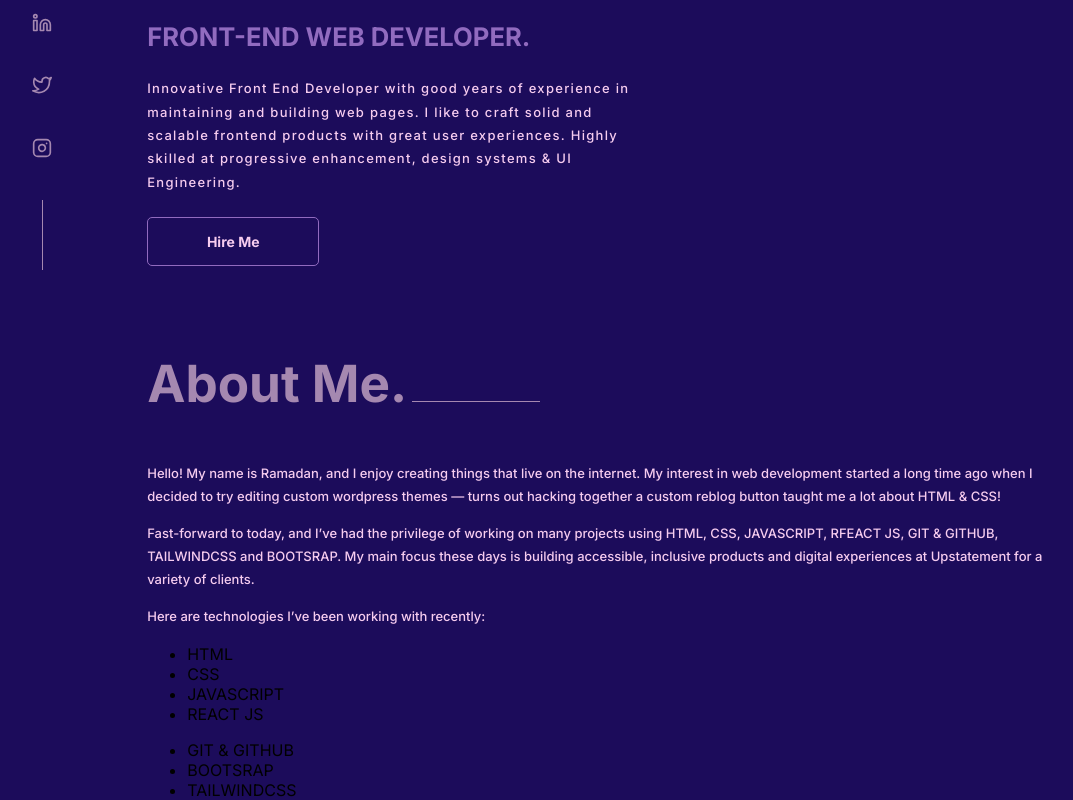
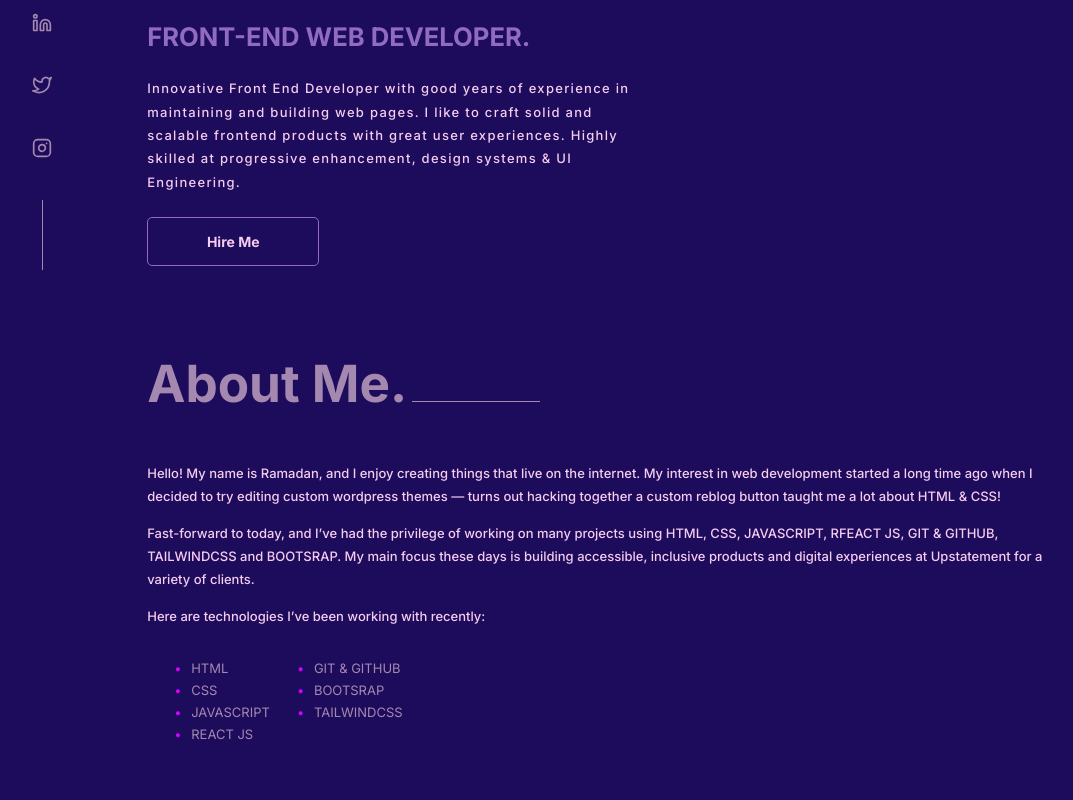
Before and after one commit to rambey-coder/Portfolio-app, a React (Create React App) app: page / in a window 1280 px wide. Shown: the part 356-1156 px from the top of the page, without its empty margins (32-1105 px from the left). After the commit the page ends 1117 px from the top, so only its background shows below. Built offline with nearby package versions, Linux system fonts and the light colour scheme.

Commit message:
about writeup done

```diff
--- a/src/App.js
+++ b/src/App.js
@@ -12,7 +12,7 @@ function App() {
         setLoading(true)
         setTimeout(() => {
             setLoading(false)
-        }, 7000)
+        }, 6000)
     },[])
 
     const override = `
--- a/src/Components/About.css
+++ b/src/Components/About.css
@@ -42,3 +42,23 @@
     line-height: 1.8;
     font-weight: 500;
 }
+
+.second {
+    display: flex;
+}
+
+ul li {
+    font-size: 13px;
+    color: #a588b0;
+    font-weight: 400;
+    line-height: 1.7;
+    list-style-type: none;
+}
+
+ul li::before {
+    content: "\2022";
+    color: #d700ff;
+    display: inline-block;
+    width: 17px;
+    margin-left: -1em;
+  }
```
